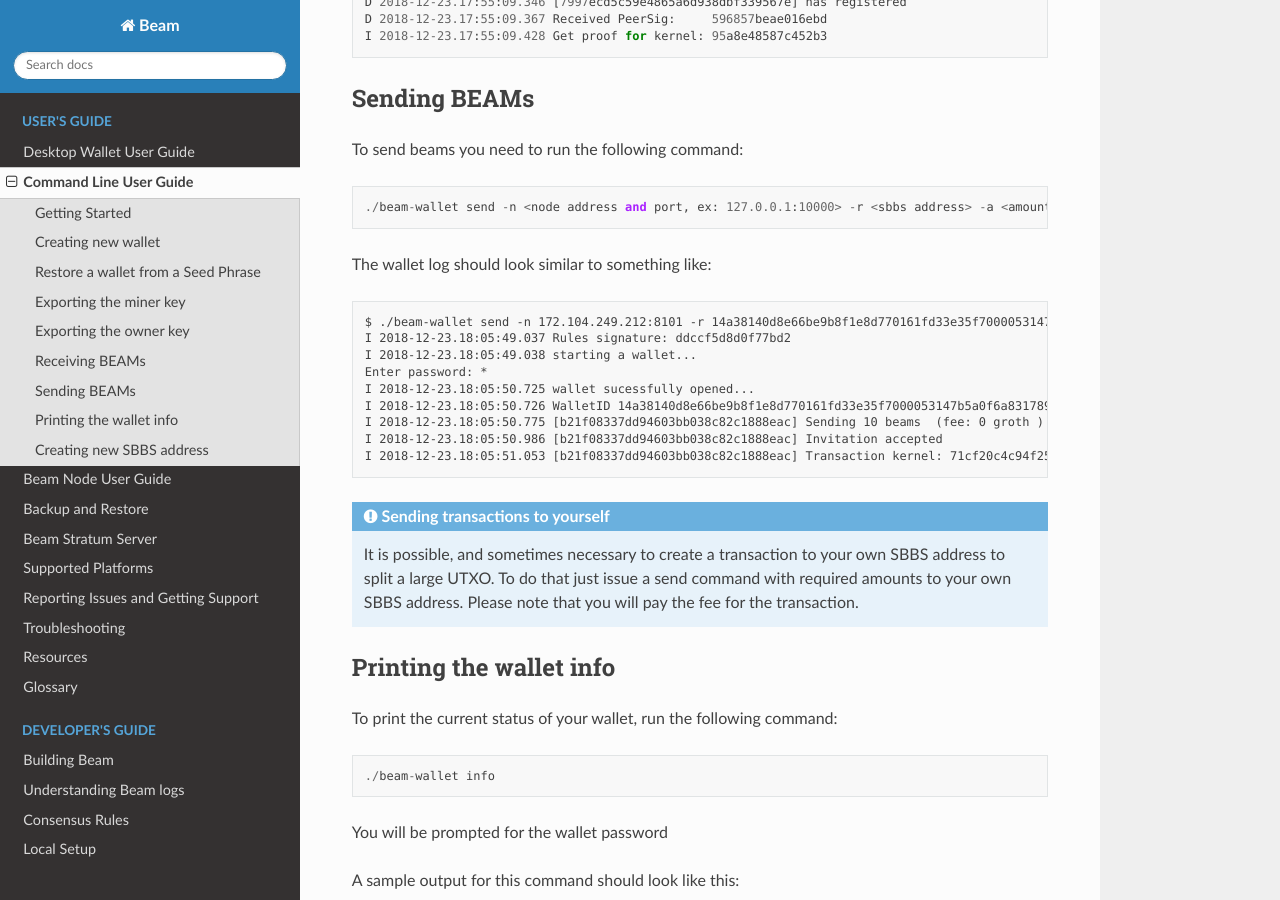
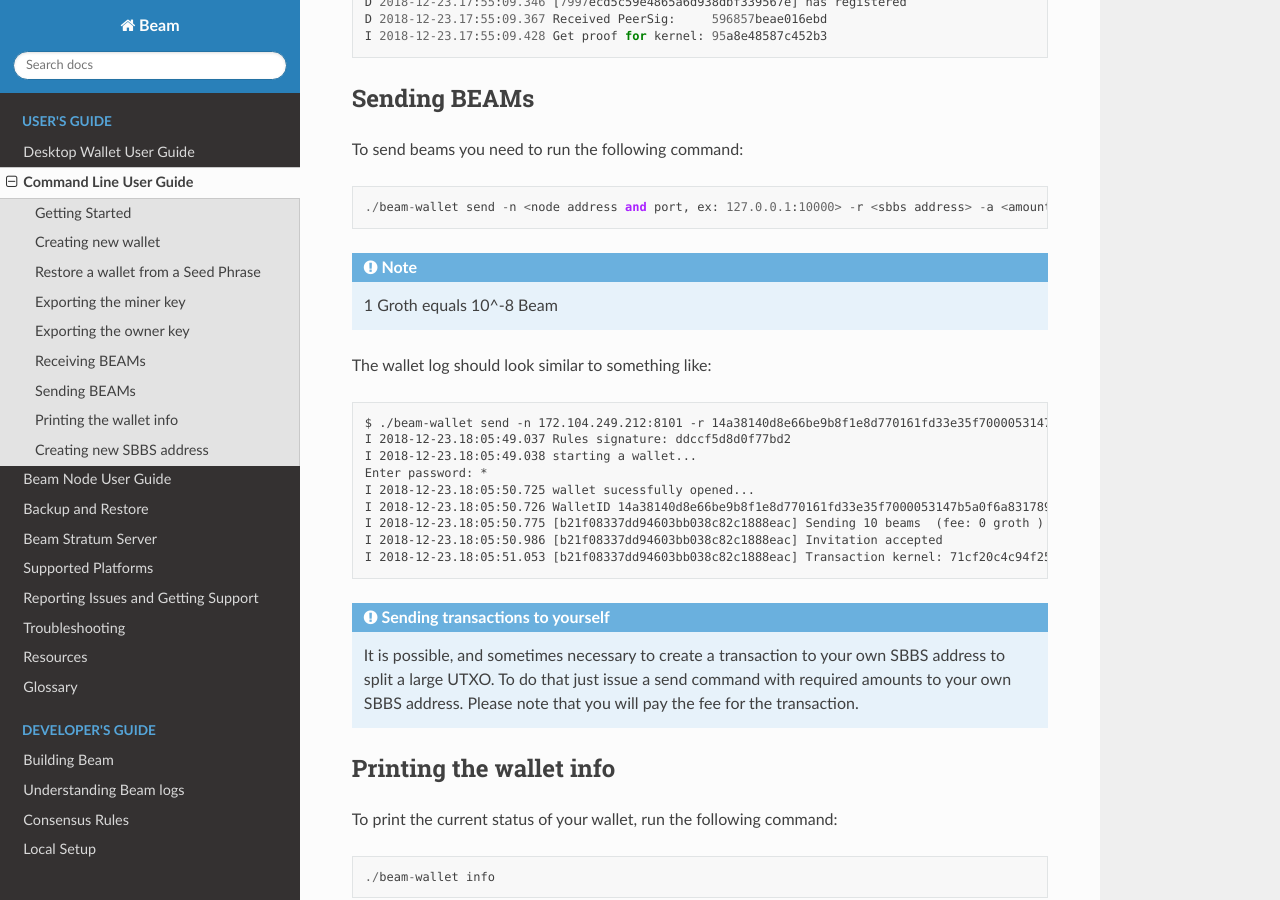
Before and after one commit to BeamMW/beam-docs, a Sphinx documentation site: the page built from source/rtd_pages/user_cli_wallet_guide.rst, in a window 1280 px wide and 900 px high, scrolled down 4077 px. Built offline with Sphinx 7.4.7 and the Read the Docs theme 2.0.0, drawn with Linux system fonts in a browser that asks for light colours; the version number could not be read and is left out.

Commit message:
Update user_cli_wallet_guide.rst

```diff
--- a/source/rtd_pages/user_cli_wallet_guide.rst
+++ b/source/rtd_pages/user_cli_wallet_guide.rst
@@ -177,8 +177,9 @@
 
 ::
 
-    ./beam-wallet send -n <node address and port, ex: 127.0.0.1:10000> -r <sbbs address> -a <amount, ex: 11.3> -f <fee, ex: 0.2>
+    ./beam-wallet send -n <node address and port, ex: 127.0.0.1:10000> -r <sbbs address> -a <amount (in Beams), ex: 11.3> -f <fee (in Groth) , ex: 0.2>
 
+.. note:: 1 Groth equals 10^-8 Beam
 
 The wallet log should look similar to something like:
 
```
